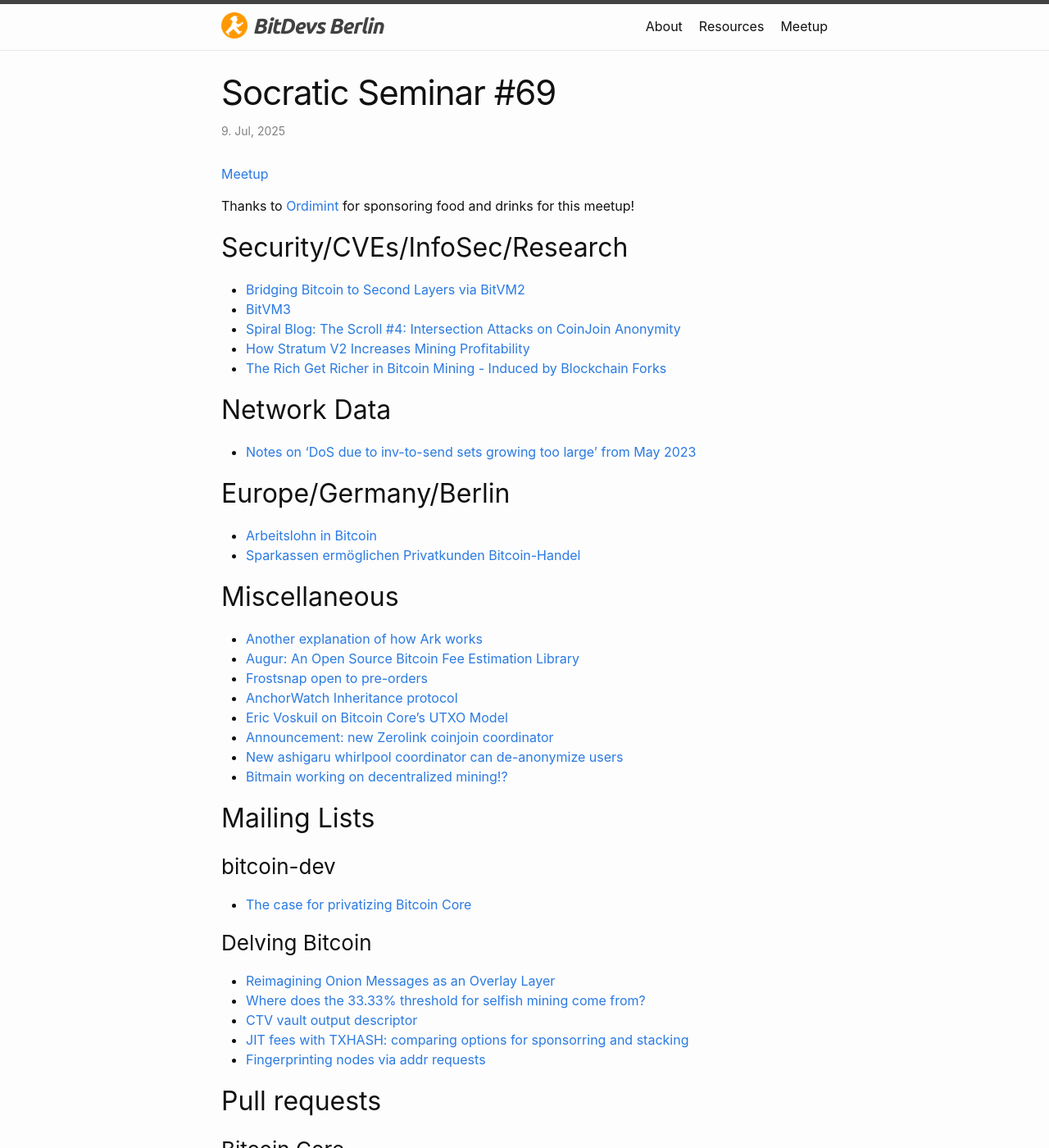
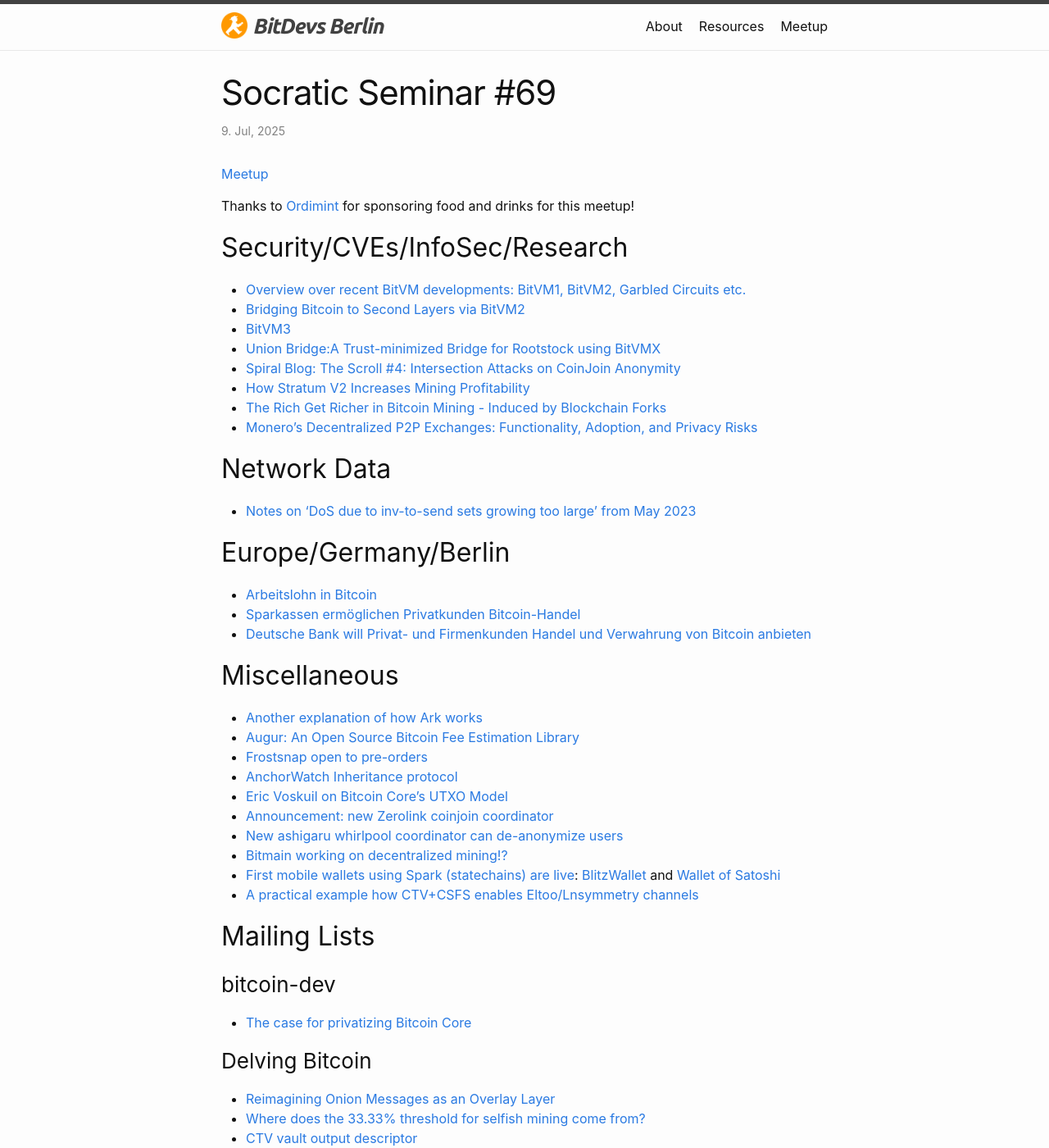
Before and after one commit to fjahr/bitdevsberlin, a Jekyll site: the page built from _posts/2025-07-09-socratic-seminar-69.md, in a window 1280 px wide and 1400 px high. Shown: the whole window at 82% size. Built offline with Jekyll 4.4.1, drawn with Linux system fonts in a browser that asks for light colours.

Commit message:
Add more links to #69

```diff
--- a/_posts/2025-07-09-socratic-seminar-69.md
+++ b/_posts/2025-07-09-socratic-seminar-69.md
@@ -10,12 +10,14 @@ Thanks to [Ordimint](https://ordimint.com) for sponsoring food and drinks for th
 
 ## Security/CVEs/InfoSec/Research
 
+- [Overview over recent BitVM developments: BitVM1, BitVM2, Garbled Circuits etc.](https://x.com/david_seroy/status/1930342753961161172)
 - [Bridging Bitcoin to Second Layers via BitVM2](https://eprint.iacr.org/2025/1158)
 - [BitVM3](https://bitvm.org/bitvm3.pdf)
+- [Union Bridge:A Trust-minimized Bridge for Rootstock using BitVMX](https://arxiv.org/pdf/2501.07435)
 - [Spiral Blog: The Scroll #4: Intersection Attacks on CoinJoin Anonymity](https://spiralbtc.substack.com/p/the-scroll-4-intersection-attacks)
 - [How Stratum V2 Increases Mining Profitability](https://x.com/StratumV2/status/1933191370123993478)
 - [The Rich Get Richer in Bitcoin Mining - Induced by Blockchain Forks](https://arxiv.org/abs/2506.13360)
-
+- [Monero’s Decentralized P2P Exchanges: Functionality, Adoption, and Privacy Risks](https://arxiv.org/pdf/2505.02392)
 
 ## Network Data
 
@@ -25,6 +27,7 @@ Thanks to [Ordimint](https://ordimint.com) for sponsoring food and drinks for th
 
 - [Arbeitslohn in Bitcoin](https://www.vdaa.de/pressemitteilungen/arbeitslohn-in-bitcoin-co-gericht-sagt-ja/)
 - [Sparkassen ermöglichen Privatkunden Bitcoin-Handel](https://www.wiwo.de/dpa/kryptowaehrung-sparkassen-ermoeglichen-privatkunden-bitcoin-handel/30387088.html)
+- [Deutsche Bank will Privat- und Firmenkunden Handel und Verwahrung von Bitcoin anbieten](https://www.blocktrainer.de/blog/deutsche-bank-krypto-verwahrdienstleistungen-fuer-2026-geplant)
 
 ## Miscellaneous
 
@@ -36,6 +39,8 @@ Thanks to [Ordimint](https://ordimint.com) for sponsoring food and drinks for th
 - [Announcement: new Zerolink coinjoin coordinator](https://ashigaru.rs/news/announcement-whirlpool/)
 - [New ashigaru whirlpool coordinator can de-anonymize users](https://bitcointalk.org/index.php?topic=5547639.0)
 - [Bitmain working on decentralized mining!?](https://x.com/bitmaintech/status/1927581481674670492)
+- [First mobile wallets using Spark (statechains) are live](https://docs.spark.money/spark/spark-tldr): [BlitzWallet](https://Wallet.blitz-wallet.com) and [Wallet of Satoshi](https://x.com/walletofsatoshi/status/1940169795565146571)
+- [A practical example how CTV+CSFS enables Eltoo/Lnsymmetry channels](https://github.com/stutxo/simple_ctv_csfs)
 
 ## Mailing Lists
 
```
